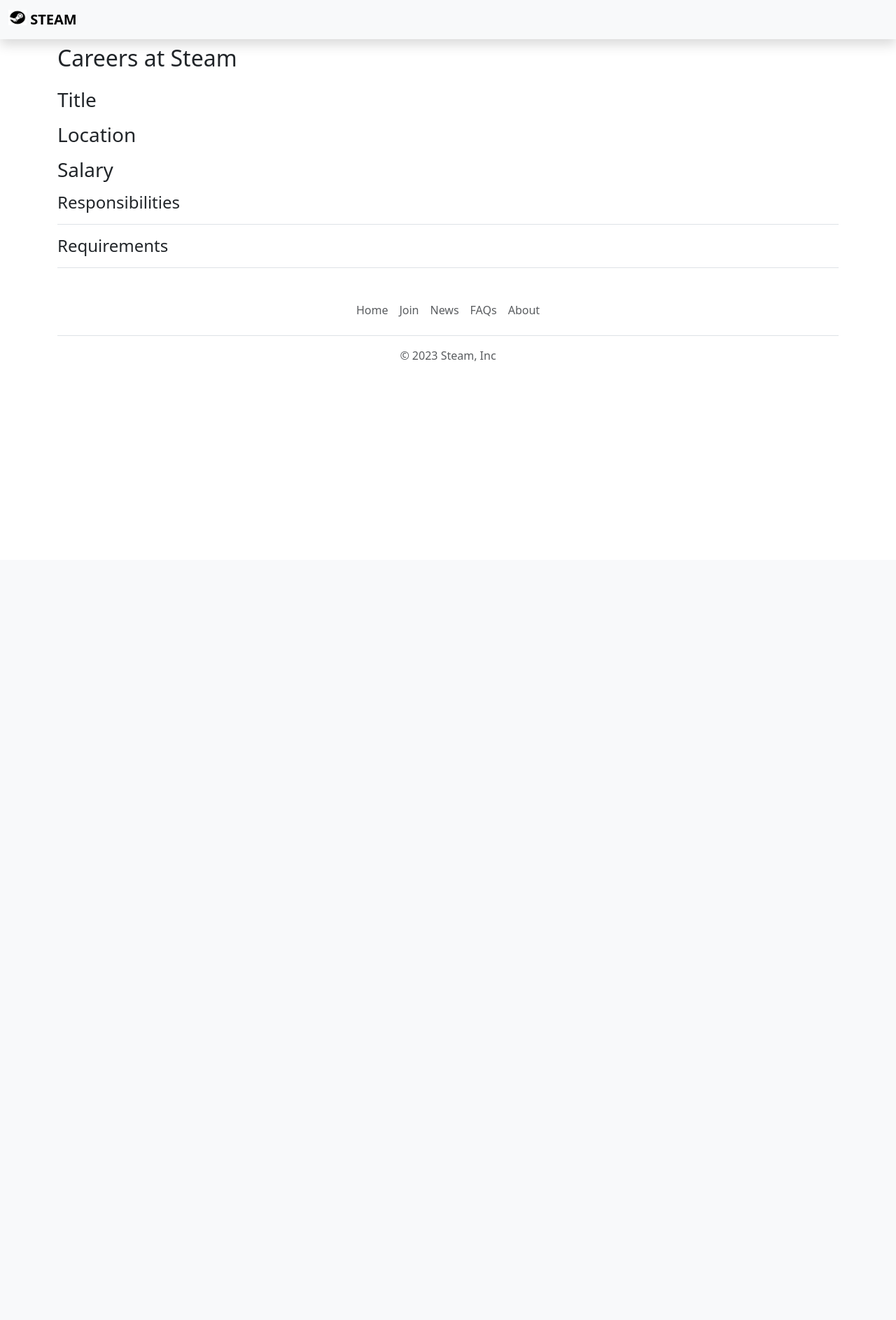
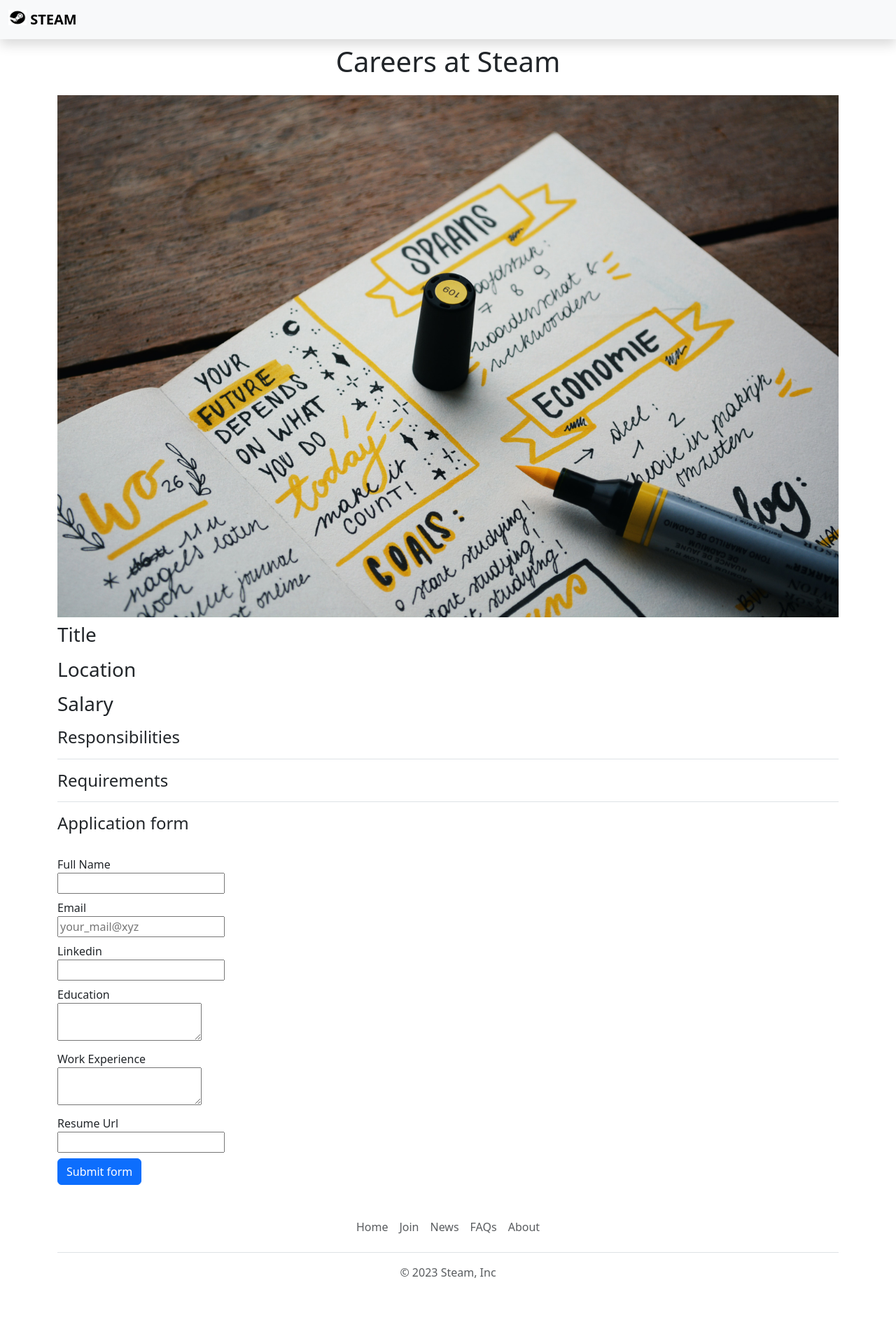
Before and after one commit to Divyanshu-Vaibhav/Career-website, a Flask app: template templates/jobpage.html in a window 1280 px wide. Shown: the whole page at 70% size. Before the commit the page ends 516 px from the top, so only its background shows below. Run offline with Flask 3, Linux system fonts and the light colour scheme; the template is opened without the code that fills it, so the values that code supplies are empty.

Commit message:
done it finally

```diff
--- a/app.py
+++ b/app.py
@@ -1,5 +1,5 @@
-from flask import Flask, render_template, jsonify
-from database import load_jobs_from_db, load_job_from_db
+from flask import Flask, render_template, request, jsonify
+from database import load_jobs_from_db, load_job_from_db, add_applcn_to_db
 
 app = Flask(__name__)
 
@@ -15,7 +15,17 @@
   job = load_job_from_db(id)
   if not job:
     return "NOT FOUND", 404
-  return render_template('jobpage.html', JOB = job)
+  return render_template('jobpage.html', JOB=job)
+
+
+@app.route("/job/<id>/apply", methods=['post'])
+def applying_for_job(id):
+  Data = request.form
+  add_applcn_to_db(id,Data)
+  return render_template('submitted.html',data=Data)
+
+  #return jsonify(data)
+
 
 
 if __name__ == "__main__":
--- /dev/null
+++ b/templates/application.html
@@ -0,0 +1,32 @@
+
+<h4>Application form</h4><br>
+<form action="/job/{{JOB[0]['id']}}/apply" target="_blank" method="post">
+  <div class="mb-2">
+  <label >Full Name</label><br>
+  <input type="text" name="full_name" placeholder="">
+  </div>
+  <div class="mb-2">
+   <label>Email    </label><br>
+  <input type="email" name="email" placeholder="your_mail@xyz">
+  </div>
+  <div class="mb-2">
+   <label>Linkedin</label><br>
+  <input type="url" name="linkedin_url" placeholder="">
+  </div>
+
+   <div class="mb-2">
+     <label>Education</label><br>
+    <textarea name="education"></textarea>
+  </div>
+   <div class="mb-2">
+      <label>Work Experience</label><br>
+    <textarea name="work_experience"></textarea>
+  </div>
+   <div class="mb-2">
+     <label>Resume Url</label><br>
+    <input type="url" name="resume_url">
+  </div>
+   <div class="mb-3">
+   <button class="btn btn-primary" type="submit">Submit form</button>
+  </div>
+</form>
--- /dev/null
+++ b/templates/banner.html
@@ -0,0 +1,14 @@
+<!DOCTYPE html>
+<html lang="en">
+<head>
+  <meta charset="UTF-8">
+  <meta name="viewport" content="width=device-width, initial-scale=1.0">
+  <title>Document</title>
+</head>
+<body>
+  <div class="container">
+  <h1 class="text-center mt-2 mb-4">Careers at Steam</h1>
+    <img class="img-fluid" src="/static/banner.jpg" height='320px' >
+  </div>
+</body>
+</html>
--- a/templates/home.html
+++ b/templates/home.html
@@ -13,8 +13,7 @@
   <body>
     {%include 'nav.html' %}
     <div class="container">
-     <h1 class="text-center mt-2 mb-4">Careers at Steam</h1>
-    <img class="img-fluid" src="static/banner.jpg" height='320'>
+   {%include 'banner.html'%}
     <h2 class="text-center mt-3 mb-3">About Steam</h2>
       <div class="row mb-4">
   <div class="col-6">
--- a/templates/jobpage.html
+++ b/templates/jobpage.html
@@ -1,16 +1,17 @@
 <!DOCTYPE html>
 <html lang="en">
 <head>
-
+ <meta charset="utf-8">
     <meta name="viewport" content="width=device-width, initial-scale=1">
-
+    <link rel="icon" href="static/logo1.png"  type="icon type">
     <link href="https://cdn.jsdelivr.net/npm/bootstrap@5.3.0/dist/css/bootstrap.min.css" rel="stylesheet" integrity="sha384-9ndCyUaIbzAi2FUVXJi0CjmCapSmO7SnpJef0486qhLnuZ2cdeRhO02iuK6FUUVM" crossorigin="anonymous">
-  <title>{{JOB[0]['title']}} - Steam careers</title>
+  <title class="border-bottom">{{JOB[0]['title']}} - Steam careers</title>
 </head>
 <body>
   {%include 'nav.html'%}
-  <div class="container">
-    <h2 class="text align mt-2 mb-4">Careers at Steam</h2>
+  {%include 'banner.html'%}
+  <div class="container mt-2">
+
   <h3>Title</h3>
   <p>{{JOB[0]['title']}}</p>
   <h3>Location</h3>
@@ -28,6 +29,7 @@
   <li>{{line}}</li>
     {% endfor %}
   </ul>
+    {% include 'application.html'%}
   </div>
   {%include 'footer.html'%}
 </body>
--- a/templates/nav.html
+++ b/templates/nav.html
@@ -1,7 +1,7 @@
 <nav class="navbar bg-body-tertiary fixed-top bg-white shadow">
   <div class="container-fluid">
     <a class="navbar-brand" href="#">
-      <img src="static/logo1.png" alt="Logo" width="26" height="22" class="d-inline-block align-text-top">
+      <img src="/static/logo1.png" alt="Logo" width="26" height="22" class="d-inline-block align-text-top">
      <b>STEAM</b>
     </a>
   </div>
```
Also changed, not shown: database.py (+17 -0 lines), templates/submitted.html (added, +35 -0 lines).
